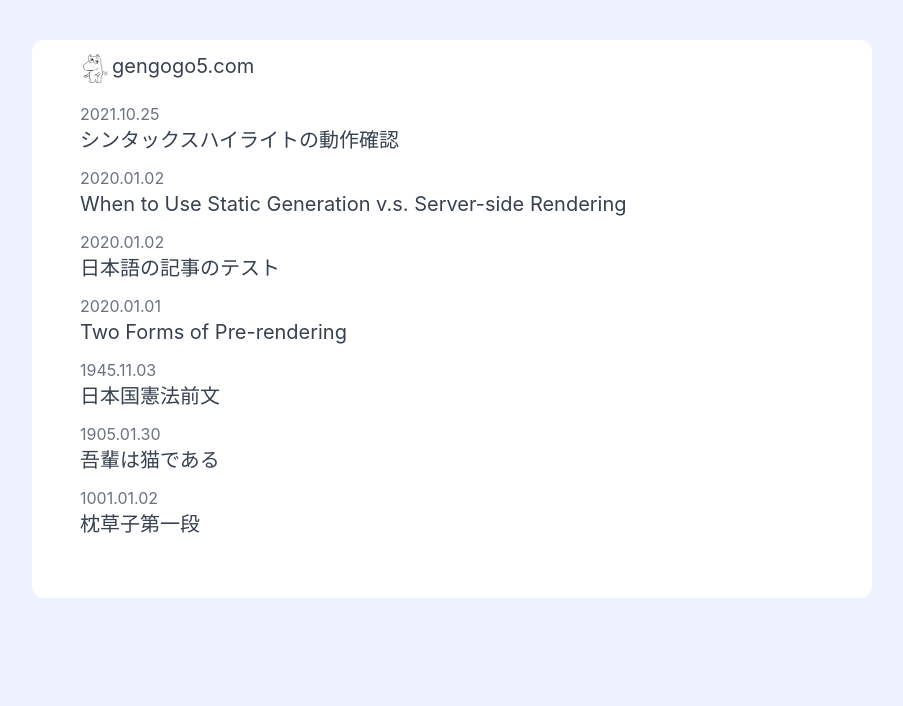
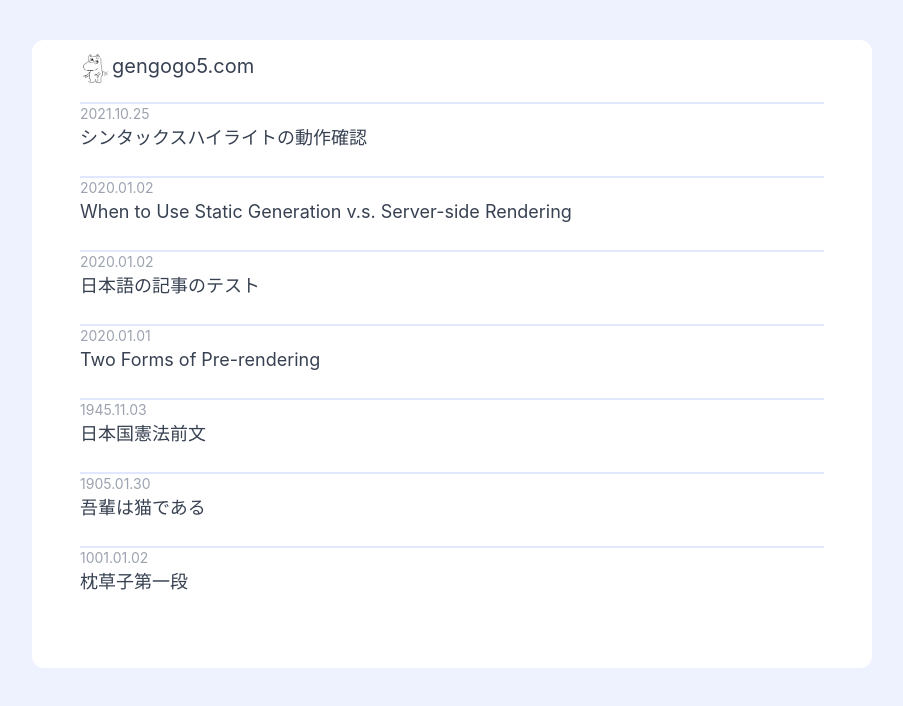
Before and after one commit to gengogo5/gengogo5.com, a Next.js app: page / in a window 1280 px wide. Shown: the top 706 px of the page, without its empty margins (188-1091 px from the left). Built offline with nearby package versions, Linux system fonts and the light colour scheme.

Commit message:
#13 記事一覧にボーダー追加

```diff
--- a/pages/index.js
+++ b/pages/index.js
@@ -13,13 +13,13 @@ export default function Home({ allPostsData }) {
       <section className="">
         <ul>
           {allPostsData.map(({ id, date, title }) => (
-            <li className="text-xl pb-3" key={id}>
+            <li className="pb-6 border-t-2 border-indigo-100" key={id}>
               <Link href={`/posts/${id}`}>
                 <a className="block">
-                  <div className="text-gray-500 text-base">
+                  <div className="text-gray-400 text-sm">
                     <Date dateString={date} />
                   </div>
-                  {title}
+                  <span className="text-lg">{title}</span>
                 </a>
               </Link>
             </li>
```
